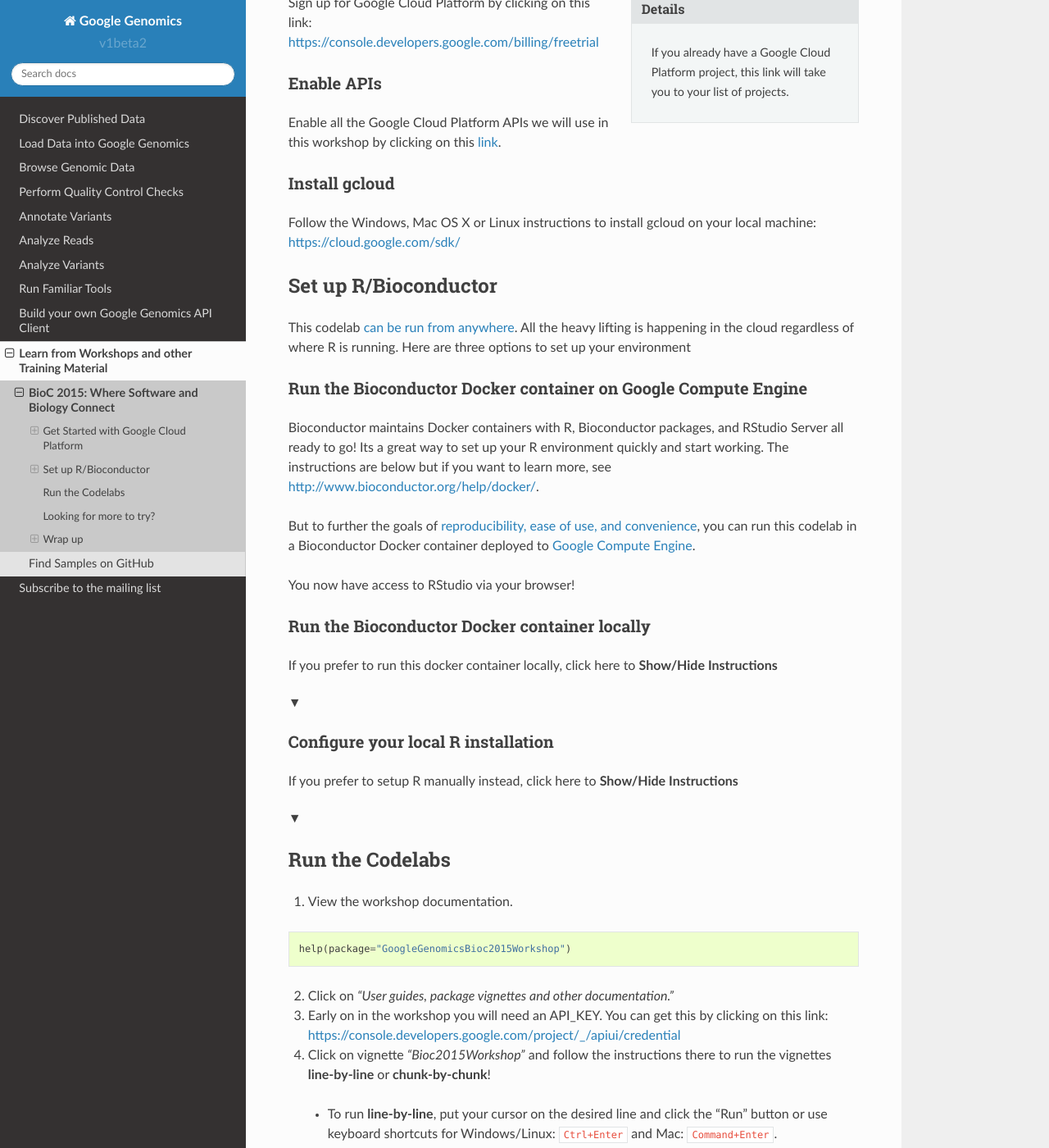
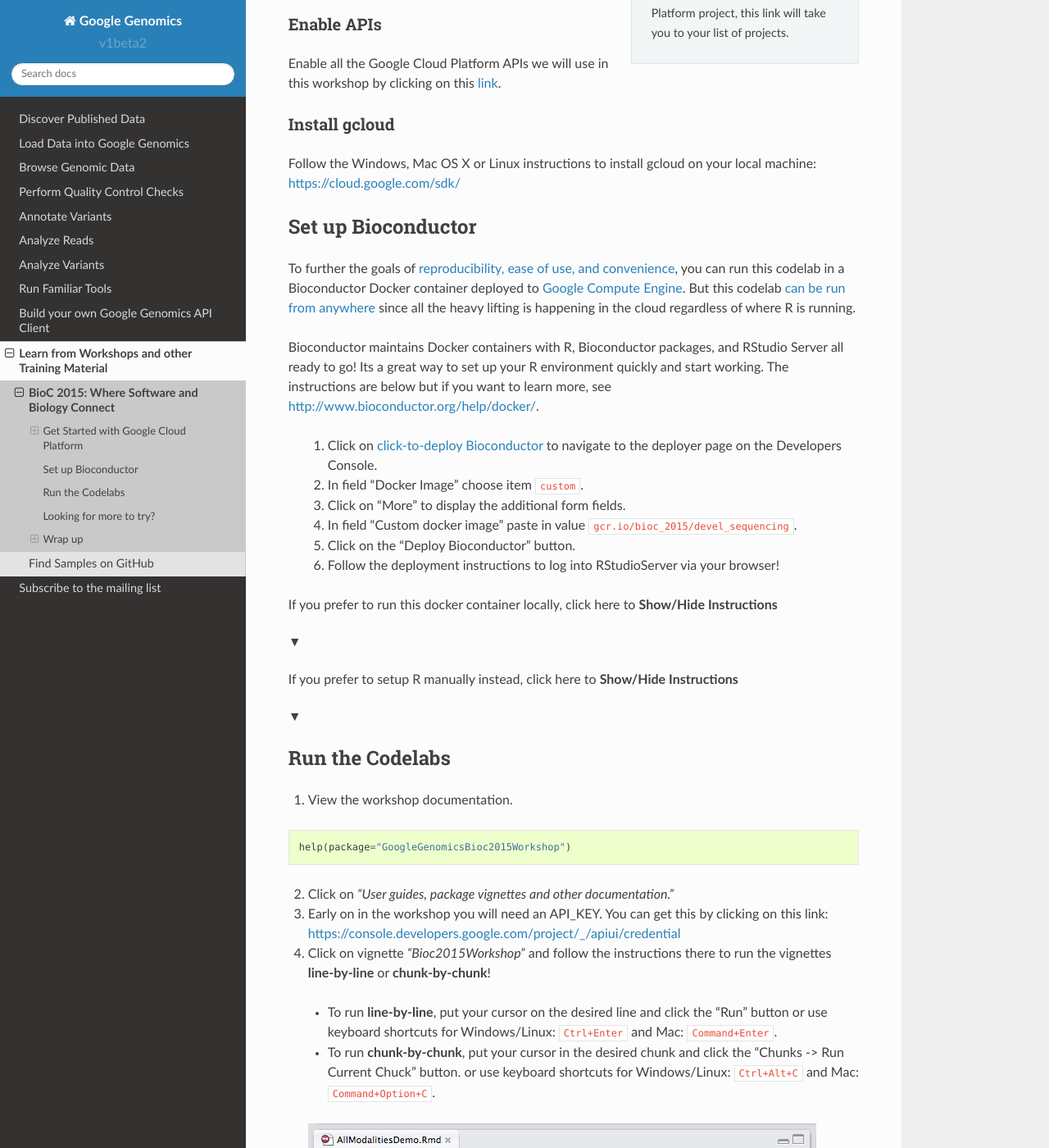
Before and after one commit to googlegenomics/readthedocs, a Sphinx documentation site: the page built from docs/source/workshops/bioc-2015.rst, in a window 1280 px wide and 1400 px high, scrolled down 1102 px. Shown: the whole window at 82% size. Built offline with Sphinx 7.4.7 and the Read the Docs theme 2.0.0, drawn with Linux system fonts in a browser that asks for light colours; some of the changed text lies outside the part shown.

Commit message:
Use C2D for bioconductor.

```diff
--- a/docs/source/conf.py
+++ b/docs/source/conf.py
@@ -156,6 +156,7 @@
 .. ### Deep links into the Developers Console
 .. _Project List: https://console.developers.google.com/project
 .. _click-to-deploy NCBI BLAST: https://console.developers.google.com/project/_/launcher/details/click-to-deploy-images/ncbiblast
+.. _click-to-deploy Bioconductor: https://console.developers.google.com/project/_/mc/template/bioconductor
 
 .. ### Deep links into cloud.google.com documentation
 .. _Compute Engine resource quota: https://cloud.google.com/compute/docs/resource-quotas
@@ -177,10 +178,11 @@
 .. ### Open ecosystem links
 .. _Apache Spark: https://spark.apache.org/
 .. _Apache Hadoop: https://hadoop.apache.org/
-.. _NCBI BLAST: http://blast.ncbi.nlm.nih.gov/Blast.cgi
+.. _Docker: https://www.docker.com/
 .. _Elasticluster: https://elasticluster.readthedocs.org
 .. _Elasticluster repo: https://github.com/gc3-uzh-ch/elasticluster
 .. _Grid Engine: http://gridengine.info/
+.. _NCBI BLAST: http://blast.ncbi.nlm.nih.gov/Blast.cgi
 .. _S3IT: http://www.s3it.uzh.ch/
 .. _SLURM: https://computing.llnl.gov/linux/slurm/
 
--- a/docs/source/includes/bioconductor_docker_details.rst
+++ b/docs/source/includes/bioconductor_docker_details.rst
@@ -1,7 +1,10 @@
+
+To run the docker container locally:
+
+ 1. Install `Docker`_ for your platform.
+ 2. Run command
+  ``docker run gcr.io/bioc_2015/devel_sequencing``
+
 See https://github.com/googlegenomics/gce-images for the Docker file.  It depends upon http://www.bioconductor.org/help/docker/ which depends upon https://github.com/rocker-org/rocker/wiki.
 
 Note that its big, over ``4GB``, since it is derived from the `Bioconductor Sequencing view <http://www.bioconductor.org/packages/release/BiocViews.html#___Sequencing>`_ and contains many annotation databases.
-
-To run this image locally::
-
-  docker run gcr.io/bioc_2015/devel_sequencing
--- a/docs/source/workshops/bioc-2015.rst
+++ b/docs/source/workshops/bioc-2015.rst
@@ -31,22 +31,20 @@
 
 .. include:: /includes/gcloud_setup.rst
 
-Set up R/Bioconductor
+Set up Bioconductor
 -------------------------------------------------------------
 
-This codelab `can be run from anywhere <https://github.com/googlegenomics/bioconductor-workshop-r>`_.  All the heavy lifting is happening in the cloud regardless of where R is running.  Here are three options to set up your environment
+To further the goals of `reproducibility, ease of use, and convenience <http://www.bioconductor.org/help/docker/>`_, you can run this codelab in a Bioconductor Docker container deployed to `Google Compute Engine`_.  But this codelab `can be run from anywhere <https://github.com/googlegenomics/bioconductor-workshop-r>`_ since all the heavy lifting is happening in the cloud regardless of where R is running.
 
-Run the Bioconductor Docker container on Google Compute Engine
-^^^^^^^^^^^^^^^^^^^^^^^^^^^^^^^^^^^^^^^^^^^^^^^^^^^^^^^^^^^^^^
 Bioconductor maintains Docker containers with R, Bioconductor packages, and RStudio Server all ready to go!  Its a great way to set up your R environment quickly and start working.  The instructions are below but if you want to learn more, see http://www.bioconductor.org/help/docker/.
 
-But to further the goals of `reproducibility, ease of use, and convenience <http://www.bioconductor.org/help/docker/>`_, you can run this codelab in a Bioconductor Docker container deployed to `Google Compute Engine`_.
+ 1. Click on `click-to-deploy Bioconductor`_ to navigate to the deployer page on the Developers Console.
+ 2. In field "Docker Image" choose item ``custom``.
+ 3. Click on "More" to display the additional form fields.
+ 4. In field "Custom docker image" paste in value ``gcr.io/bioc_2015/devel_sequencing``.
+ 5. Click on the "Deploy Bioconductor" button.
+ 6. Follow the deployment instructions to log into RStudioServer via your browser!
 
-
-You now have access to RStudio via your browser!
-
-Run the Bioconductor Docker container locally
-^^^^^^^^^^^^^^^^^^^^^^^^^^^^^^^^^^^^^^^^^^^^^
 .. container:: toggle
 
     .. container:: header
@@ -56,9 +54,6 @@
     .. container:: content
 
       .. include:: /includes/bioconductor_docker_details.rst
-
-Configure your local R installation
-^^^^^^^^^^^^^^^^^^^^^^^^^^^^^^^^^^^^
 
 .. container:: toggle
 
```
